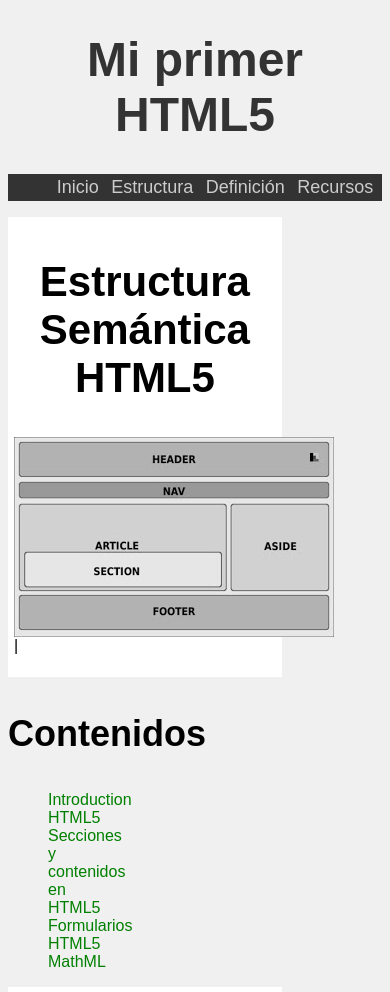
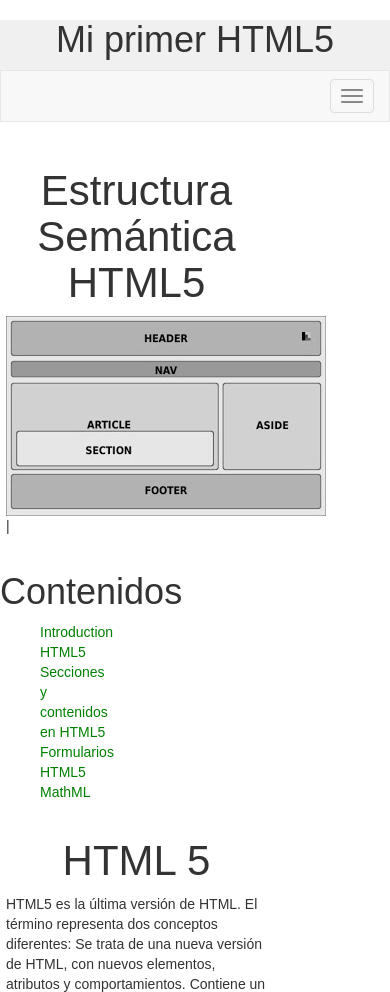
Before and after one commit to mcamargov/semanticaHtml5, a plain HTML site: page index.html in a window 390 px wide. Shown: the top 992 px of the page. Drawn offline with nearby package versions, Linux system fonts and the light colour scheme.

Commit message:
primer menu con bootstrap; no funciona el target del menu

```diff
--- a/index.html
+++ b/index.html
@@ -4,6 +4,9 @@
   <title>Semantica de HTML5 </title>
 	<meta charset="utf-8">
   <link href="css/style.css" rel="stylesheet">
+  <link href="css/bootstrap.min.css" rel="stylesheet">
+ <script type="text/javascript" src="bootstrap.min.js"></script>
+
 </head>
 <body>
 	<div id="contenedor">
@@ -11,16 +14,26 @@
 			<hgroup>
 				<h1> Mi primer HTML5 </h1>
 			</hgroup>
-			<nav>
-				<ul>
-					<li><a href="#"> Inicio </a></li>
-					<li><a href="#seccion1"> Estructura </a></li>
-					<li><a href="#seccion2"> Definición </a></li>
-					<li><a href="#seccion3"> Recursos </a></li>
 
-				</ul>
+			<nav class="navbar navbar-default" role="navigation">
+                <div class="navbar-header">
+                    <button type="button" class="navbar-toggle" data-toggle="collapse" data-target="#menu-principal">
+                        <span class="sr-only">Navegaciòn</span>
+                        <span class="icon-bar"></span>
+                         <span class="icon-bar"></span>
+                         <span class="icon-bar"></span>
+                    </button>
+                </div>
+                <div class="collapse navbar-collapse" id="menu-principal">
+                    <ul class="nav navbar-nav">
+                        <li><a href="#"> Inicio</a></li>
+                        <li><a href="#seccion1"> Estructura </a></li>
+                        <li><a href="#seccion2"> Definición </a></li>
+                        <li><a href="#seccion3"> Recursos </a></li>
+                    </ul>
+              </div>
 			</nav>
-		</header>
+        </header>
 		<div id="envoltura">
 			<section id="seccion1">
 				<article>
@@ -102,6 +115,7 @@ CSS3: Nos ofrece una nueva gran variedad de opciones para hacer diseños más so
 
 
 
+
 		</div>
 		</div>
 
@@ -110,5 +124,6 @@ CSS3: Nos ofrece una nueva gran variedad de opciones para hacer diseños más so
 			<p>Aprendiendo HTML5 - Marlen Camargo - Mapas y Datos SAS. <a href="http://www.mapasydatos.com"></a> 2015</p>
 		</div>
 	</footer>
+
 </body>
 </html>
```
Also changed, not shown: css/bootstrap.min.css (added), js/bootstrap.min.js (added).
